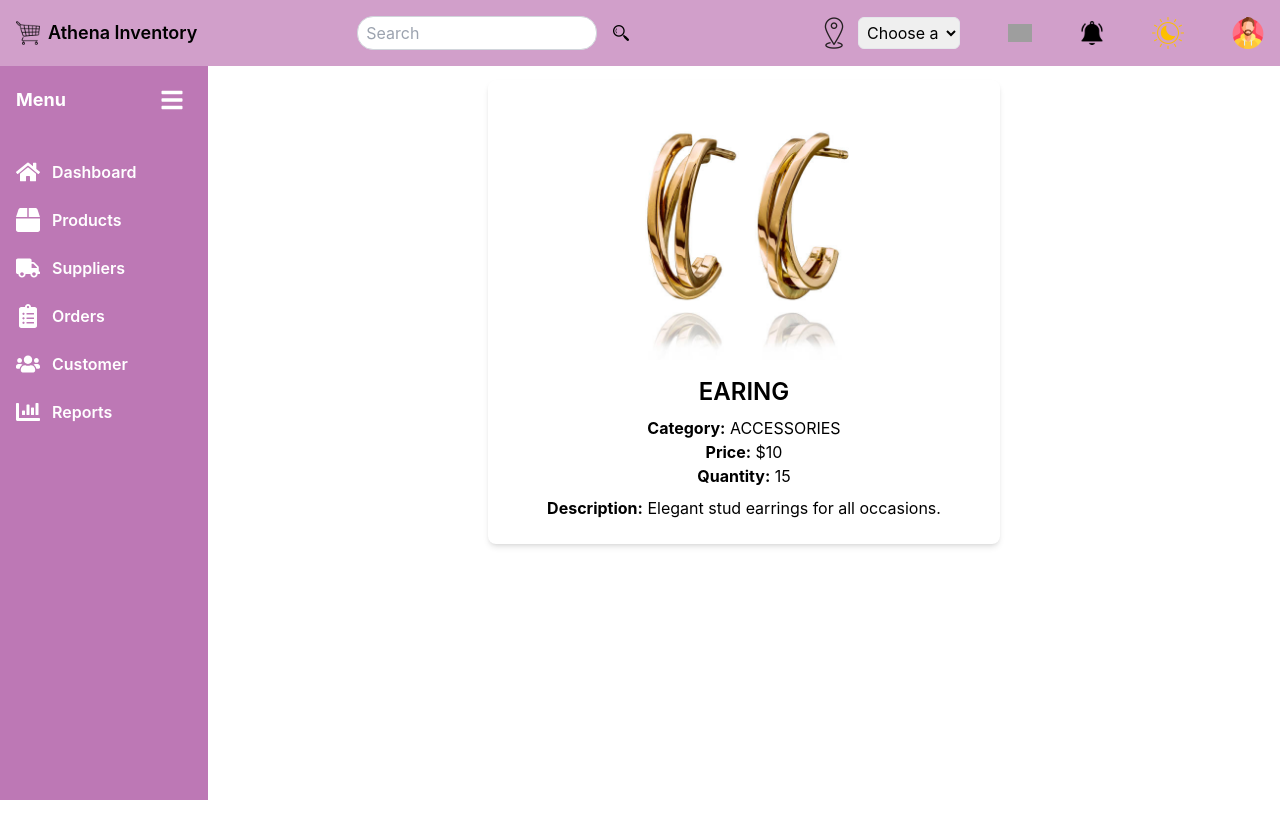
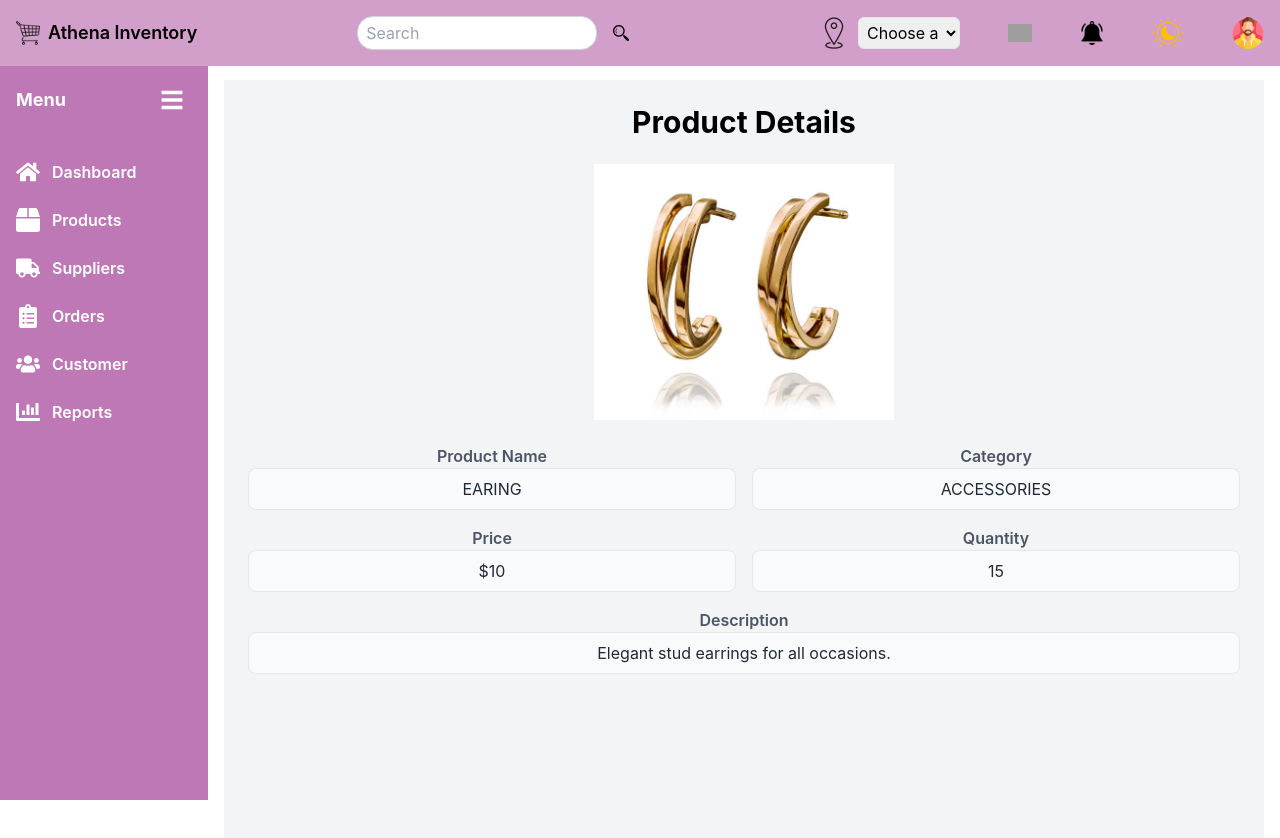
Before and after one commit to anik0103/inventory-management-system, a React (Create React App) app: page /products in a window 1280 px wide. Both pictures are taken after a click on the element "EARING". Shown: the top 838 px of the page. Before the commit the page ends 800 px from the top, so only its background shows below. Built offline with nearby package versions, Linux system fonts and the light colour scheme; grey boxes are pictures that could not be loaded.

Commit message:
Enhance UI for Filters and ProductDetails components with improved styling and layout

```diff
--- a/src/Components/Product/Filters.js
+++ b/src/Components/Product/Filters.js
@@ -38,28 +38,28 @@ const Filters = ({ onSearch }) => {
       <input
         type="text"
         placeholder="Product Name"
-        className="border border-neutral-200 w-32 px-3 py-2 rounded-md focus:outline-none text-sm"
+        className="border border-neutral-200 w-32 px-3 py-2 rounded-md focus:outline-none focus:ring-2 focus:ring-[#bd78b5] text-sm"
         value={productName}
         onChange={(e) => setProductName(e.target.value)}
       />
       <input
         type="text"
         placeholder="Category"
-        className="border border-neutral-200 w-32 px-3 py-2 rounded-md focus:outline-none text-sm"
+        className="border border-neutral-200 w-32 px-3 py-2 rounded-md focus:outline-none focus:ring-2 focus:ring-[#bd78b5] text-sm"
         value={category}
         onChange={(e) => setCategory(e.target.value)}
       />
       <input
         type="text"
         placeholder="Quantity"
-        className="border border-neutral-200 w-32 px-3 py-2 rounded-md focus:outline-none text-sm"
+        className="border border-neutral-200 w-32 px-3 py-2 rounded-md focus:outline-none focus:ring-2 focus:ring-[#bd78b5] text-sm"
         value={quantity}
         onChange={(e) => setQuantity(e.target.value)}
       />
       <input
         type="text"
         placeholder="Price"
-        className="border border-neutral-200 w-32 px-3 py-2 rounded-md focus:outline-none text-sm"
+        className="border border-neutral-200 w-32 px-3 py-2 rounded-md focus:outline-none focus:ring-2 focus:ring-[#bd78b5] text-sm"
         value={price}
         onChange={(e) => setPrice(e.target.value)}
       />
--- a/src/Components/Product/ProductDetails.js
+++ b/src/Components/Product/ProductDetails.js
@@ -5,20 +5,46 @@ const ProductDetails = () => {
   const { productName } = useParams();
   const product = PdtList.find((item) => item.name === productName);
 
-  if (!product) return <p>Product not found</p>;
+  if (!product) return <p className="text-center mt-10 text-lg text-red-500">Product not found</p>;
 
   return (
-    <div className="p-6 max-w-lg mx-auto bg-white rounded-lg shadow-md">
-      <img
-        src={product.image}
-        alt={product.name}
-        className="w-96 h-64 object-contain rounded-md mx-auto"
-      />
-      <h2 className="text-2xl font-semibold mt-4 mb-2">{product.name}</h2>
-      <p><strong>Category:</strong> {product.category}</p>
-      <p><strong>Price:</strong> ${product.price}</p>
-      <p><strong>Quantity:</strong> {product.quantity}</p>
-      <p className="mt-2"><strong>Description:</strong> {product.description}</p>
+    <div className="min-h-screen bg-gray-100 p-6">
+        <h2 className="text-3xl font-bold text-center mb-6 text-black">Product Details</h2>
+
+        <div className="flex justify-center mb-6">
+          <img
+            src={product.image}
+            alt={product.name}
+            className="w-96 h-64 object-contain"
+          />
+        </div>
+
+        <div className="grid grid-cols-1 sm:grid-cols-2 gap-4">
+          <div>
+            <label className="text-gray-600 font-semibold">Product Name</label>
+            <div className="border rounded-lg px-3 py-2 text-gray-800 bg-gray-50">{product.name}</div>
+          </div>
+
+          <div>
+            <label className="text-gray-600 font-semibold">Category</label>
+            <div className="border rounded-lg px-3 py-2 text-gray-800 bg-gray-50">{product.category}</div>
+          </div>
+
+          <div>
+            <label className="text-gray-600 font-semibold">Price</label>
+            <div className="border rounded-lg px-3 py-2 text-gray-800 bg-gray-50">${product.price}</div>
+          </div>
+
+          <div>
+            <label className="text-gray-600 font-semibold">Quantity</label>
+            <div className="border rounded-lg px-3 py-2 text-gray-800 bg-gray-50">{product.quantity}</div>
+          </div>
+
+          <div className="sm:col-span-2">
+            <label className="text-gray-600 font-semibold">Description</label>
+            <div className="border rounded-lg px-3 py-2 text-gray-800 bg-gray-50">{product.description}</div>
+          </div>
+       </div>
     </div>
   );
 };
```
